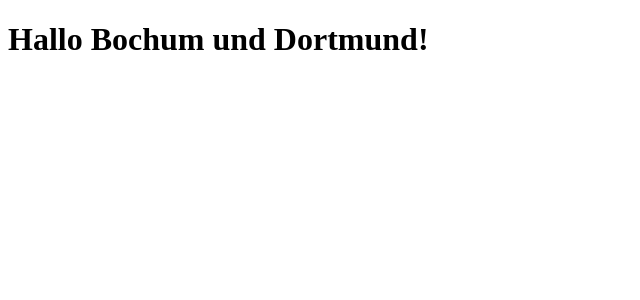
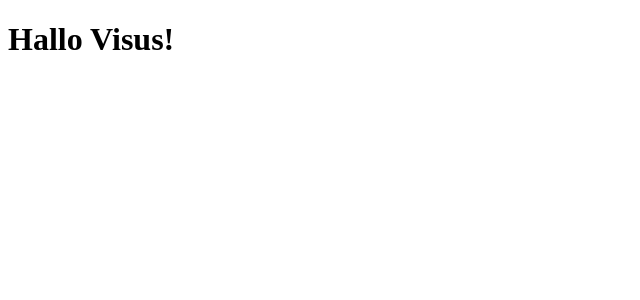
Before and after one commit to hco/react-workshop-2021-05-vs, a React (Create React App) app: page / in a window 1280 px wide. Shown: the top 300 px of the page, without its empty margins (0-640 px from the left). Built offline with nearby package versions, Linux system fonts and the light colour scheme.

Commit message:
App Component

```diff
--- a/src/index.tsx
+++ b/src/index.tsx
@@ -1,4 +1,7 @@
 import ReactDOM from "react-dom";
 
-const element = <h1>Hallo Bochum und Dortmund!</h1>;
-ReactDOM.render(element, document.getElementById("root"));
+function App() {
+  return <h1>Hallo Visus!</h1>;
+}
+
+ReactDOM.render(<App />, document.getElementById("root"));
```
